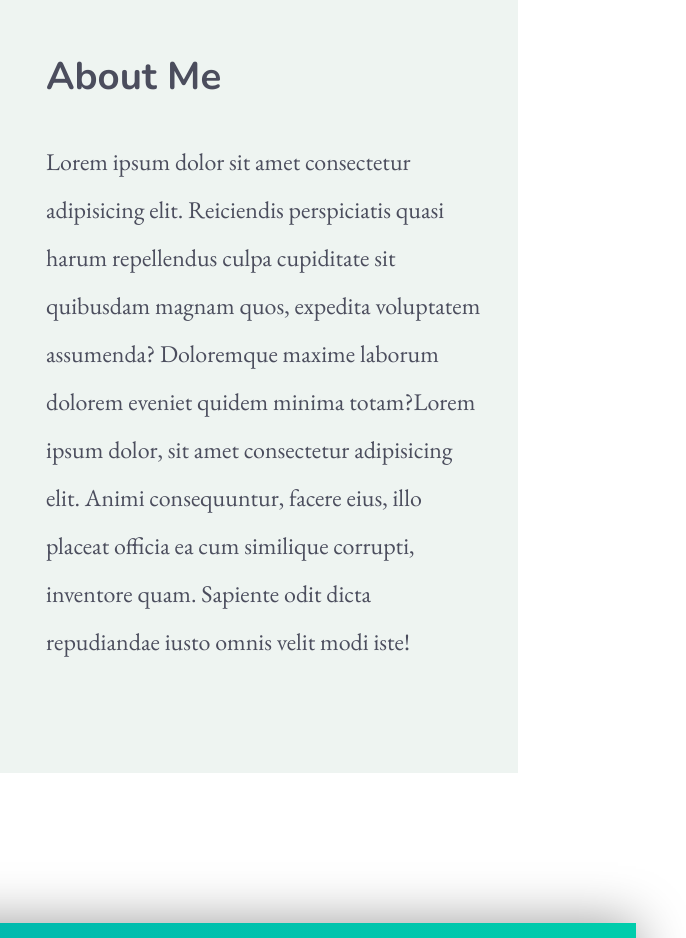
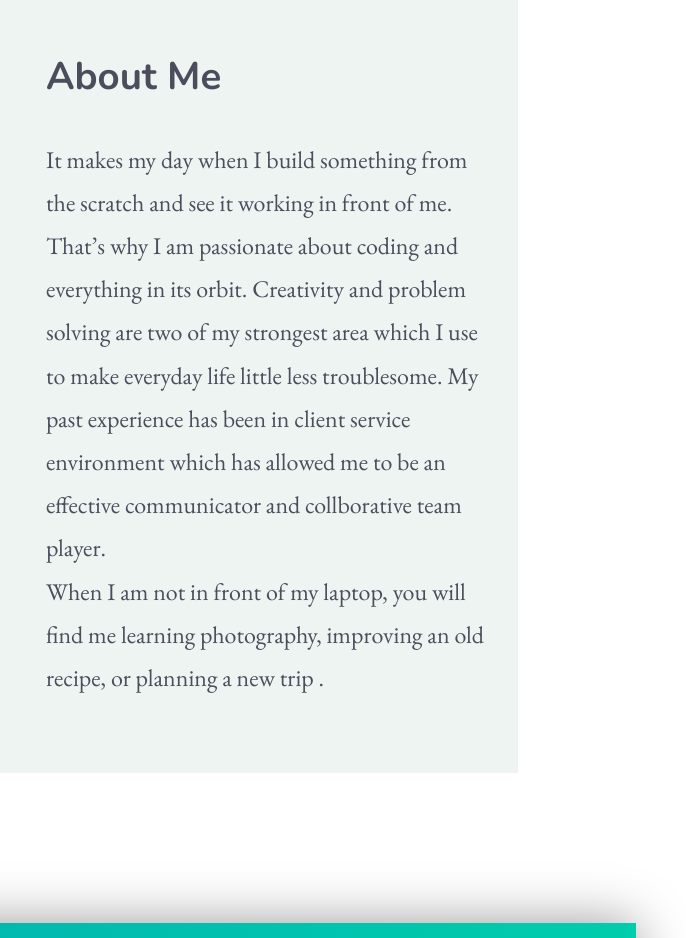
Before and after one commit to FarzanaPrianka/portFolioSite, a plain HTML site: page index.html in a window 1280 px wide. Shown: the part 1320-2258 px from the top of the page, 594-1280 px from the left. Drawn offline with nearby package versions, Linux system fonts and the light colour scheme.

Commit message:
add text in about me section

```diff
--- a/index.html
+++ b/index.html
@@ -96,19 +96,20 @@
         <div class="aboutMeContainer wrapper">
           <div class="aboutMeContainerRight">
             <div class="aboutMeImageContainer" data-aos="flip-right">
-              <img src="styles/assets/aboutMeImageOne.jpg" alt="" />
+              <img src="styles/assets/aboutMeImageOne.jpg" alt="An image took in Banff National Park"/>
             </div>
             <div class="aboutMeTextContainer">
               <h3>About Me</h3>
               <p>
-                Lorem ipsum dolor sit amet consectetur adipisicing elit.
-                Reiciendis perspiciatis quasi harum repellendus culpa cupiditate
-                sit quibusdam magnam quos, expedita voluptatem assumenda?
-                Doloremque maxime laborum dolorem eveniet quidem minima
-                totam?Lorem ipsum dolor, sit amet consectetur adipisicing elit.
-                Animi consequuntur, facere eius, illo placeat officia ea cum
-                similique corrupti, inventore quam. Sapiente odit dicta
-                repudiandae iusto omnis velit modi iste!
+                It makes my day when I build something from the scratch and see
+                it working in front of me. That’s why I am passionate about
+                coding and everything in its orbit. Creativity and problem
+                solving are two of my strongest area which I use to make
+                everyday life little less troublesome. My past experience has been in client service environment which has allowed me to be an effective communicator and collborative team player.
+
+                <p>
+                  When I am not in front of my laptop, you will find me learning photography, improving an old recipe, or planning a new trip .
+                </p>
               </p>
             </div>
           </div>
@@ -197,7 +198,7 @@
           <div class="projectsContainer">
             <!-- project Image -->
             <div class="projectImageContainer" data-aos="zoom-out-down">
-              <img src="styles/assets/projectImageOne.png" />
+              <img src="styles/assets/projectImageOne.png" alt="project one image"/>
             </div>
             <!-- project details -->
             <div class="projectDetails">
--- a/script.js
+++ b/script.js
@@ -106,7 +106,9 @@ function portfilio() {
     );
 
     //image
-    $(".projectImageContainer").html(`<img src=${projectOneImage}>`);
+    $(".projectImageContainer").html(
+      `<img src=${projectOneImage} alt="project one image">`
+    );
 
     //others ac
     $(this).addClass("activeStatus");
@@ -144,7 +146,9 @@ function portfilio() {
       </div>`);
 
     //image
-    $(".projectImageContainer").html(`<img src=${projectTwoImage}>`);
+    $(".projectImageContainer").html(
+      `<img src=${projectTwoImage} alt="project two image">`
+    );
 
     //others
     $(this).addClass("activeStatus");
@@ -182,7 +186,9 @@ function portfilio() {
       </div>`);
 
     //image
-    $(".projectImageContainer").html(`<img src=${projectThreeImage}>`);
+    $(".projectImageContainer").html(
+      `<img src=${projectThreeImage} alt="project three image">`
+    );
 
     //others
     $(this).addClass("activeStatus");
--- a/styles/sass/_aboutMe.scss
+++ b/styles/sass/_aboutMe.scss
@@ -42,9 +42,10 @@
 }
 
 .aboutMeTextContainer p {
-  padding-right: 35px;
+  padding-right: 30px;
   font-size: 1.5rem;
-  line-height: 2;
+  line-height: 1.8;
+  margin: 0;
 }
 
 @media (max-width: 980px) {
```
Also changed, not shown: styles/assets/Farzana Prianka-3.png (deleted), styles/assets/aboutMeImageOne.png (deleted), styles/assets/aboutMeone.jpg (deleted), styles/assets/backgroundImageOne.jpg (deleted), styles/assets/contactBackground.png (deleted), styles/assets/headerImage1.jpg (deleted), styles/assets/logo1.png (deleted), styles/assets/logo2.png (deleted), styles/assets/logo3.png (deleted), styles/assets/logo4.png (deleted), styles/assets/social.jpg (deleted), styles/style.css, 2 other files.
